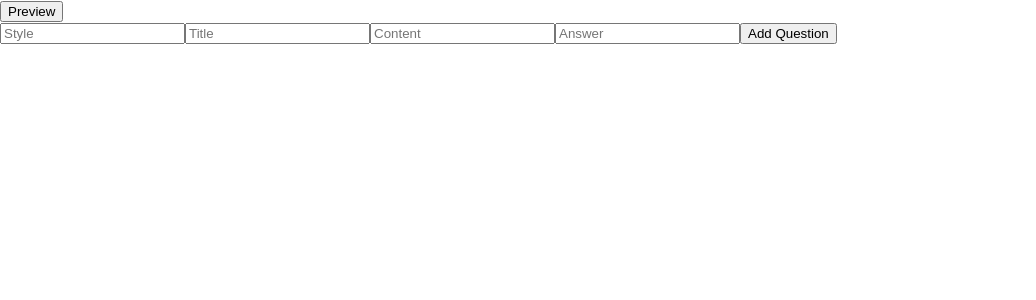
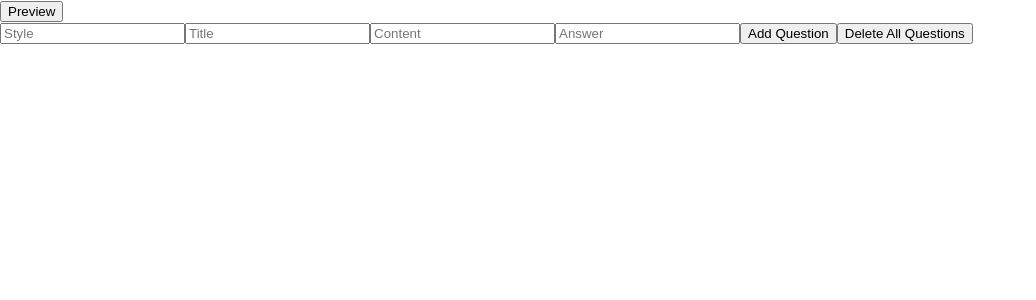
Before and after one commit to emmagort/Diss, a React (Create React App) app in the folder my-app/: page /teacher in a window 1280 px wide. Shown: the top 300 px of the page, without its empty margins (0-1036 px from the left). Built offline with nearby package versions, Linux system fonts and the light colour scheme.

Commit message:
mini commit, added delete all button

```diff
--- a/my-app/src/pages/Teacher.js
+++ b/my-app/src/pages/Teacher.js
@@ -120,6 +120,7 @@ export default function Teacher(){
         <input name="content" value={newQuestion.content} onChange={handleInputChange} placeholder="Content" />
         <input name="answer" value={newQuestion.answer} onChange={handleInputChange} placeholder="Answer" />
         <button onClick={handleAddQuestion}>Add Question</button>
+        <button onClick={handleDeleteAllQuestions}>Delete All Questions</button>
       </div>
     </div>
   );
```
